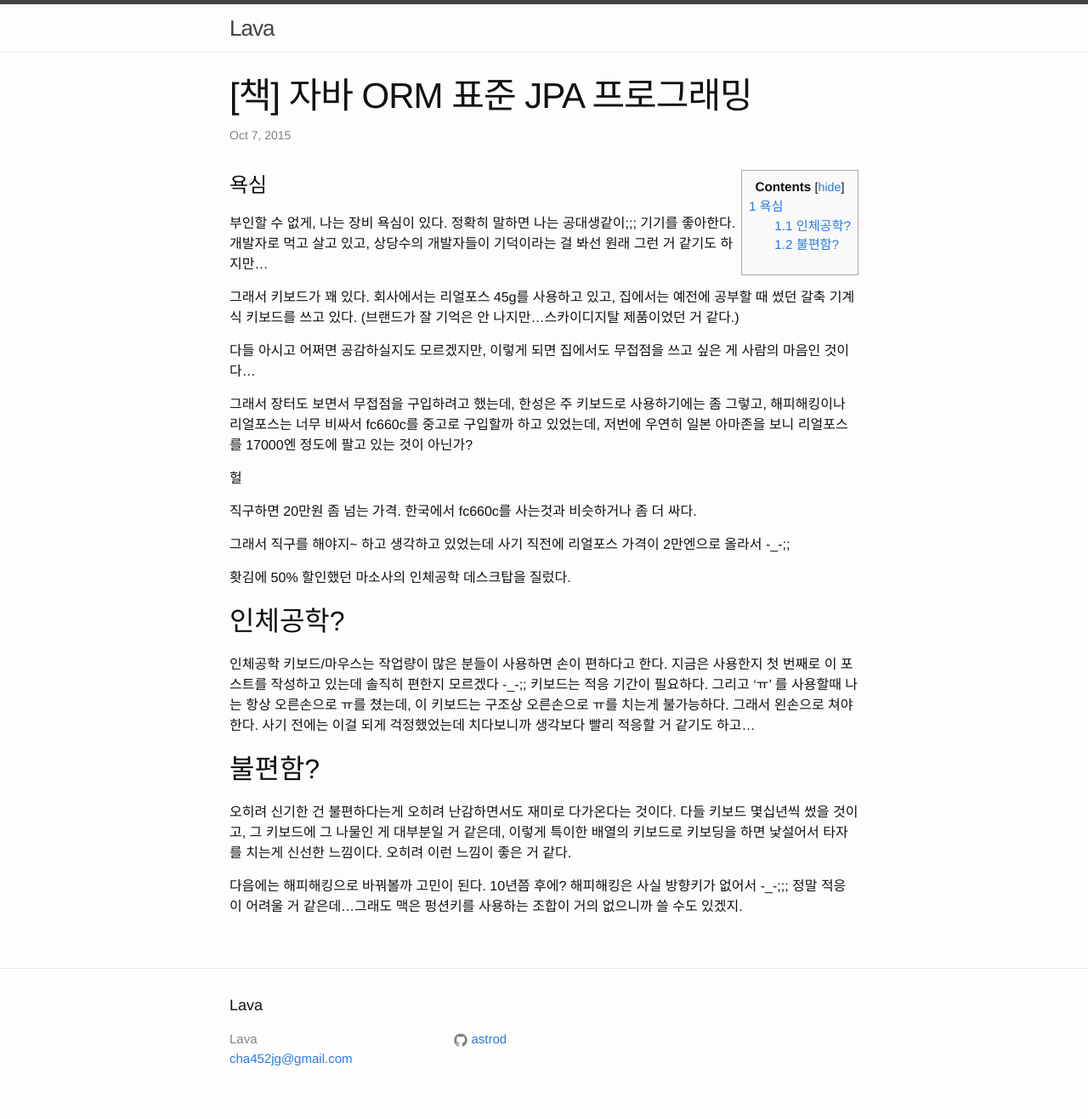
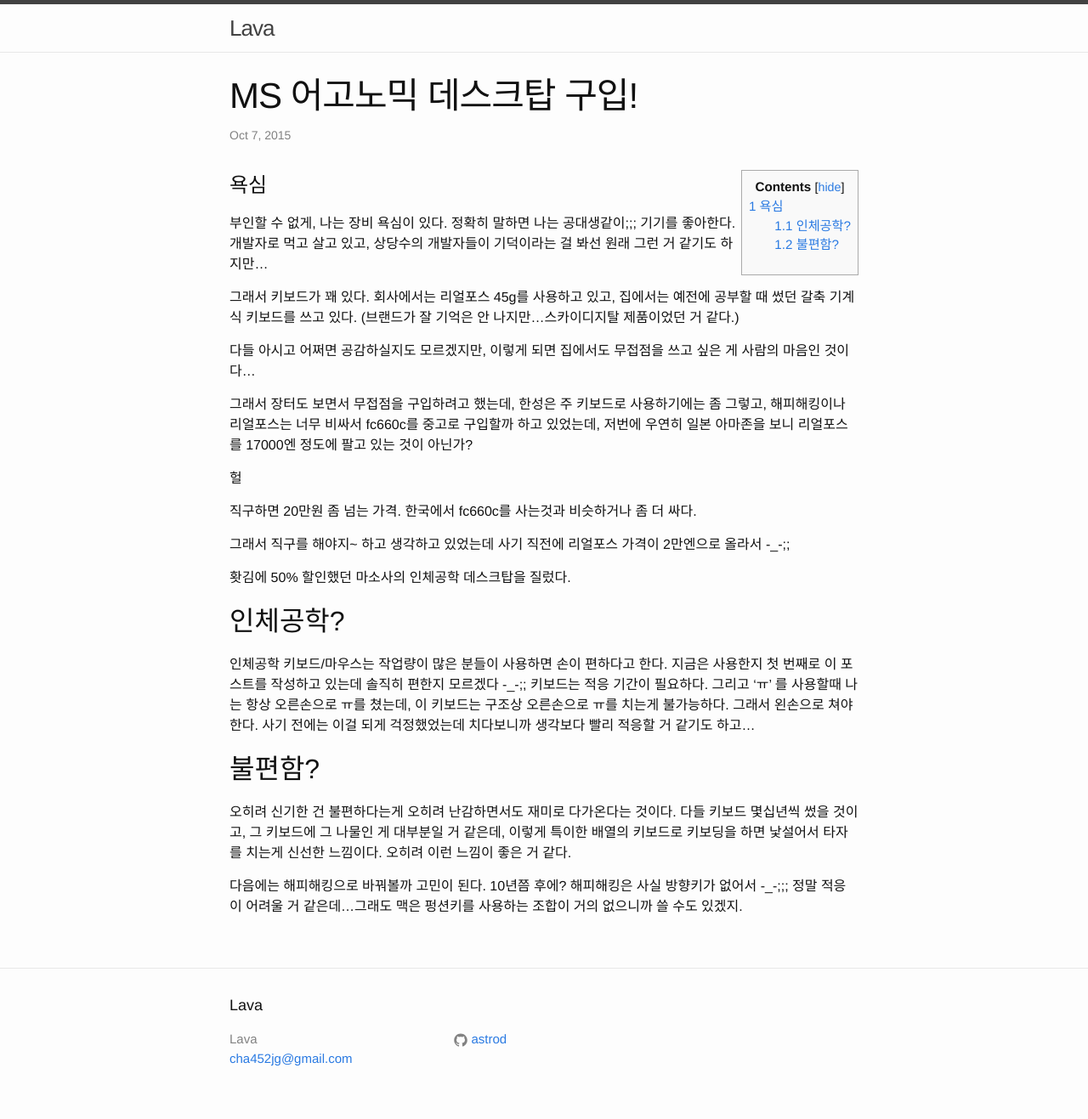
Before and after one commit to astrod/astrod.github.com, a Jekyll site: the page built from _posts/2015-10-07-MS 이고노믹 데스크탑 구입!.markdown, in a window 1280 px wide. Shown: the whole page at 85% size. Built offline with Jekyll 4.4.1, drawn with Linux system fonts in a browser that asks for light colours; Markdown is read by kramdown in place of the engine named in the settings.

Commit message:
제목 오타 수정

```diff
--- a/_posts/2015-10-07-MS 이고노믹 데스크탑 구입!.markdown
+++ b/_posts/2015-10-07-MS 이고노믹 데스크탑 구입!.markdown
@@ -1,6 +1,6 @@
 ---
 layout: post
-title:  "[책] 자바 ORM 표준 JPA 프로그래밍"
+title: "MS 어고노믹 데스크탑 구입!"
 category : "사용기"
 ---
 
```
